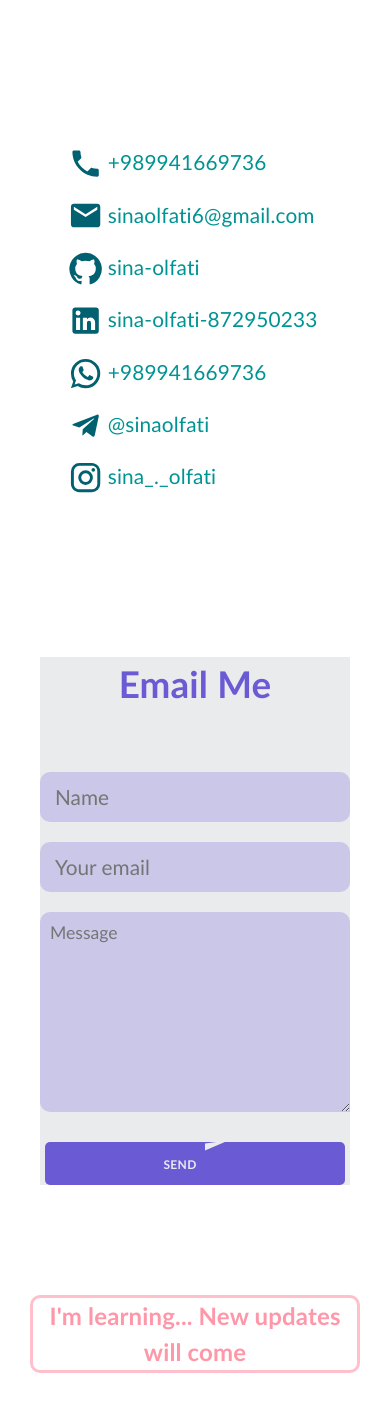
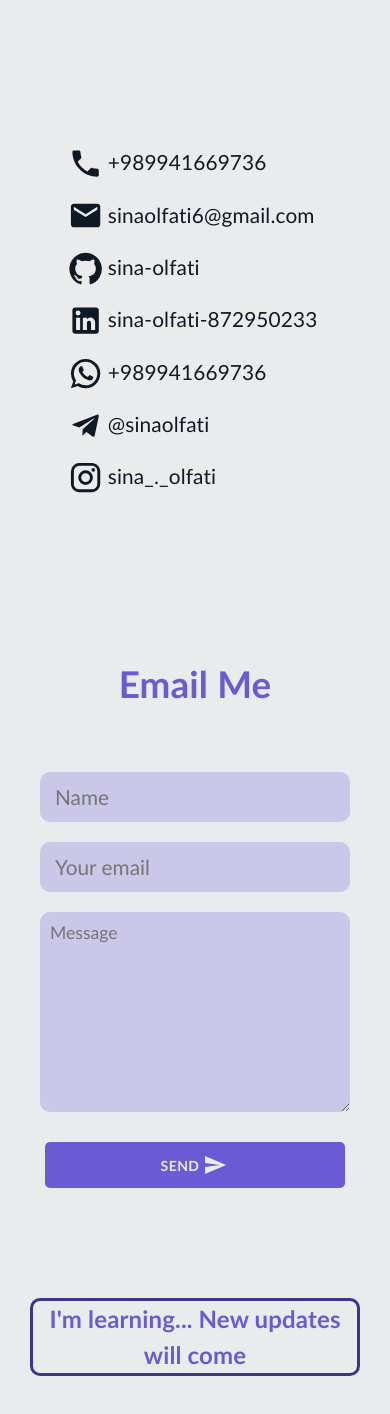
Before and after one commit to sina-olfati/sina-olfati-site, a React (Create React App) app: page /sina-olfati-site/contact in a window 390 px wide. Shown: the top 1414 px of the page. Built offline with nearby package versions, Linux system fonts and the light colour scheme; a web font is replaced by a local one.

Commit message:
Contact: dark completed

```diff
--- a/src/components/contact/EmailMe.css
+++ b/src/components/contact/EmailMe.css
@@ -1,6 +1,5 @@
 .emailme-container {
   /* border: solid 10px seagreen; */
-  background-color: var(--mui-palette-secondary-main);
   display: flex;
   flex-direction: column;
   align-items: center;
@@ -61,7 +60,7 @@
   font-weight: 400;
   padding: 10px;
   border: none;
-  border-radius: 10px 10px 0 10px;
+  border-radius: 10px;
   transition: 0.2s;
 }
 
@@ -73,7 +72,7 @@
 }
 
 .field-container textarea:lang(fa) {
-  border-radius: 25px 25px 25px 0;
+  border-radius: 10px;
 }
 
 
@@ -113,7 +112,7 @@
   background-color: transparent;
   color: #EAEBED;
   font-family: 'Trebuchet MS', 'Lucida Sans Unicode', 'Lucida Grande', 'Lucida Sans', Arial, sans-serif;
-  font-size: 12px;
+  font-size: 14px;
   font-weight: 600;
   padding: 12px 60px 10px 30px;
   /* margin: 0; */
@@ -175,5 +174,10 @@
   }
   .send-button .micro-transition {
     right: 120px;
+    transform: translateY(-25%);
+  }
+  .send-button:hover .micro-transition {
+    right: 120px;
+    transform: translateY(25%);
   }
 }
--- a/src/components/contact/EmailMe.tsx
+++ b/src/components/contact/EmailMe.tsx
@@ -82,7 +82,8 @@ const EmailMe = () => {
                 <MarkEmailReadIcon />
                 <SendIcon />
               </span>
-              <Button type='submit'>{t("contact-emailme-send")}</Button>
+              {/* <Button type='submit'>{t("contact-emailme-send")}</Button> */}
+              <Button type='submit'>Send</Button>
           </div>
 
         </Form>
--- a/src/screens/Contact.css
+++ b/src/screens/Contact.css
@@ -2,7 +2,7 @@
     width: 100vw;
     min-height: 100vh;
     overflow: hidden;
-    background: #fff;
+    background-color: var(--mui-palette-secondary-main);
 }
 
 /* Social Links */
@@ -34,7 +34,7 @@
 
 .social-links a{
     text-decoration: none;
-    color: #016170;
+    color: var(--mui-palette-info-main);
     /* color: #009393; */
     display: inline-block;
     position: relative;
@@ -44,26 +44,34 @@
 .social-links a:after {
     content: '';
     position: absolute;
+    bottom: -5px;
+    left: 0;
     width: 100%;
     transform: scaleX(0);
-  height: 2px;
-  bottom: 0;
-  left: 0;
-  background-color: #009393;
+    height: 3px;
+    background-color: var(--mui-palette-primary-main);
     transform-origin: bottom right;
     transition: transform 0.25s ease-out;
+}
+.contact:lang(fa) .social-links a:after {
+    transform-origin: unset;
+    transform-origin: bottom right;
 }
 
 .social-links a:hover:after {
     transform: scaleX(1);
     transform-origin: bottom left;
 }
+.contact:lang(fa) .social-links a:hover:after {
+    transform-origin: unset;
+    transform-origin: bottom right;
+}
 
 .social-links span {
     font-size: 1.3rem;
     font-weight: 400;
     margin: 5px 15px;
-    color: #009393;
+    color: var(--mui-palette-info-main);
 }
 
 .social-links img {
@@ -134,7 +142,7 @@
     width: 100%;
     text-align: center;
     font-size: 2.5rem;
-    color: rgb(254, 151, 168);
+    color: var(--mui-palette-primary-main)
     /* color: rgb(7, 156, 156); */
 }
 
@@ -157,7 +165,6 @@
     }
     .the-end h1 {
         font-size: 1.8rem;
-        color: rgb(254, 151, 168);
         transition: 0.3s;
     }
 }
@@ -192,12 +199,10 @@
     }
     .the-end h1 {
         font-size: 1.5rem;
-        border: solid 3px pink;
+        border: solid 3px var(--mui-palette-primary-darkest);
         border-radius: 10px;
-        color: rgb(254, 151, 168);
     }
     .the-end h1:hover {
-        background-color: rgb(254, 151, 168);
-        color: white;
+        background-color: var(--mui-palette-primary-light);
     }
 }
--- a/src/screens/Home.tsx
+++ b/src/screens/Home.tsx
@@ -39,8 +39,8 @@ const Home = ({theme}: any) => {
       <Menu page="nothing" theme={theme} />
 
       <Front />
-      {/* <Resume /> */}
-      {/* <Portfolio /> */}
+      <Resume />
+      <Portfolio />
       <Contact />
     </div>
   );
--- a/src/screens/Portfolio.css
+++ b/src/screens/Portfolio.css
@@ -1,5 +1,5 @@
 .port-container {
-    background-color: #f5f5f5;
+    background-color: var(--mui-palette-secondary-main);
     min-height: 100vh;
     width: 100vw;
     overflow: hidden;
```
Lines whose indentation alone changed are shown as unchanged.
